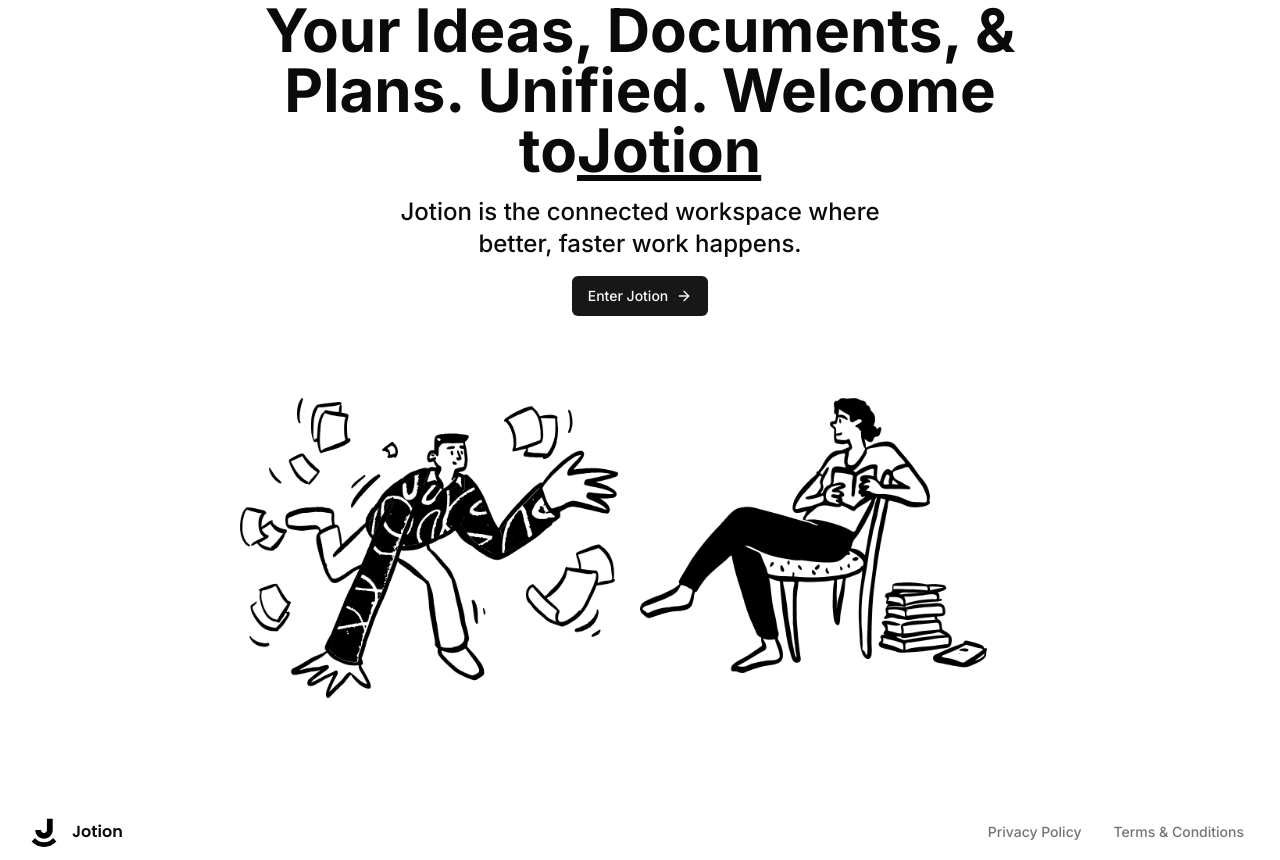
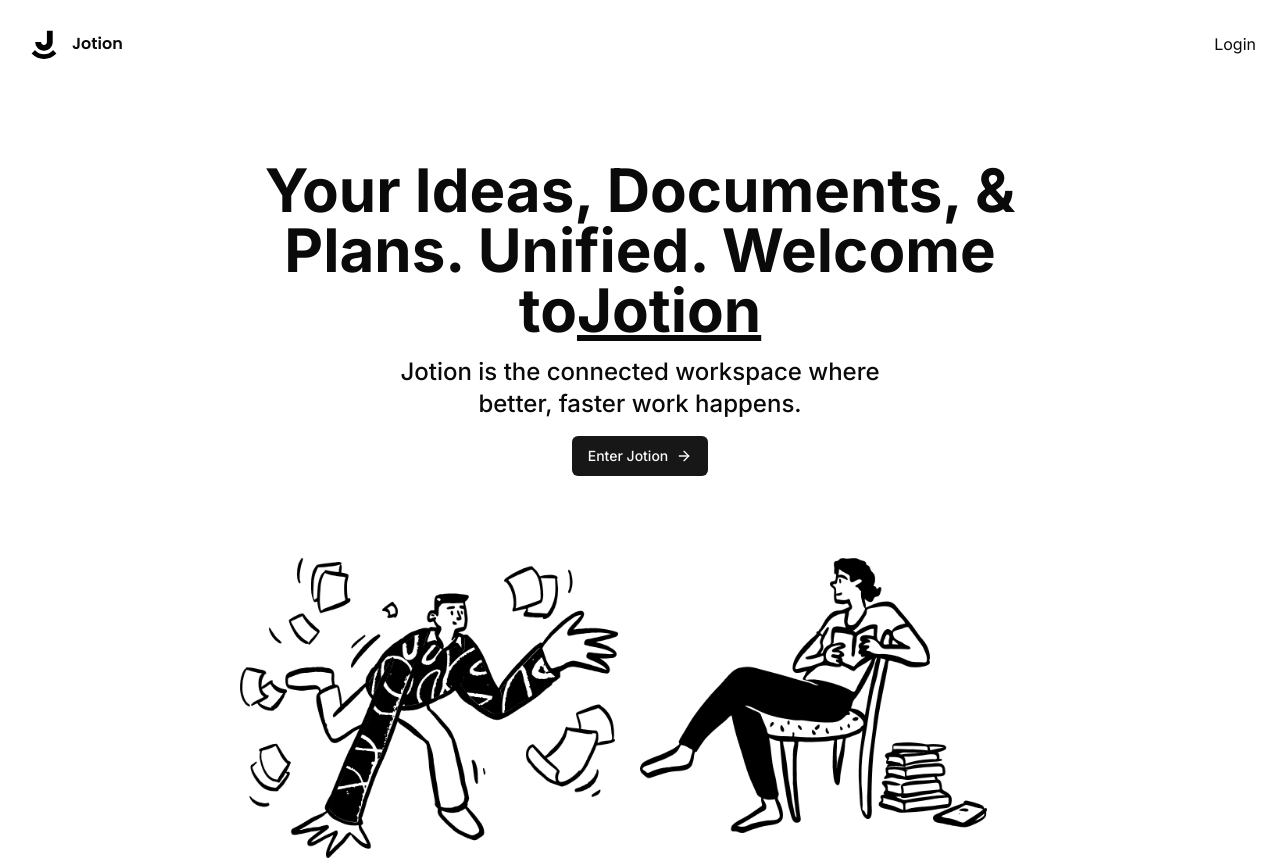
Before and after one commit to antsuarez3/notion-clone, a Next.js app: page / in a window 1280 px wide. Shown: the top 860 px of the page. Built offline with nearby package versions, Linux system fonts and the light colour scheme.

Commit message:
Setup navbar & scroll

```diff
--- /dev/null
+++ b/app/(marketing)/_components/navbar.tsx
@@ -0,0 +1,24 @@
+'use client'
+
+import { useScrollTop } from '@/hooks/use-scroll-top'
+import { cn } from '@/lib/utils'
+
+import { Logo } from './logo'
+
+export const Navbar = () => {
+  const scrolled = useScrollTop()
+
+  return (
+    <div
+      className={cn(
+        'z-50 bg-background fixed top-0 flex items-center w-full p-6',
+        scrolled && 'border-b shadow-sm'
+      )}
+    >
+      <Logo />
+      <div className='md:ml-auto md:justify-end justify-between w-full flex items-center gap-x-2'>
+        Login
+      </div>
+    </div>
+  )
+}
--- /dev/null
+++ b/app/(marketing)/layout.tsx
@@ -0,0 +1,13 @@
+import React from 'react'
+import { Navbar } from './_components/navbar'
+
+const MarketingLayout = ({ children }: { children: React.ReactNode }) => {
+  return (
+    <div className='h-full'>
+      <Navbar />
+      <main className='h-full pt-40'>{children}</main>
+    </div>
+  )
+}
+
+export default MarketingLayout
--- /dev/null
+++ b/hooks/use-scroll-top.tsx
@@ -0,0 +1,20 @@
+import { useState, useEffect } from 'react'
+
+export const useScrollTop = (threshold = 10) => {
+  const [scrolled, setScrolled] = useState(false)
+
+  useEffect(() => {
+    const handleScroll = () => {
+      if (window.scrollY > threshold) {
+        setScrolled(true)
+      } else {
+        setScrolled(false)
+      }
+    }
+
+    window.addEventListener('scroll', handleScroll)
+    return () => window.removeEventListener('scroll', handleScroll)
+  }, [threshold])
+
+  return scrolled
+}
```
